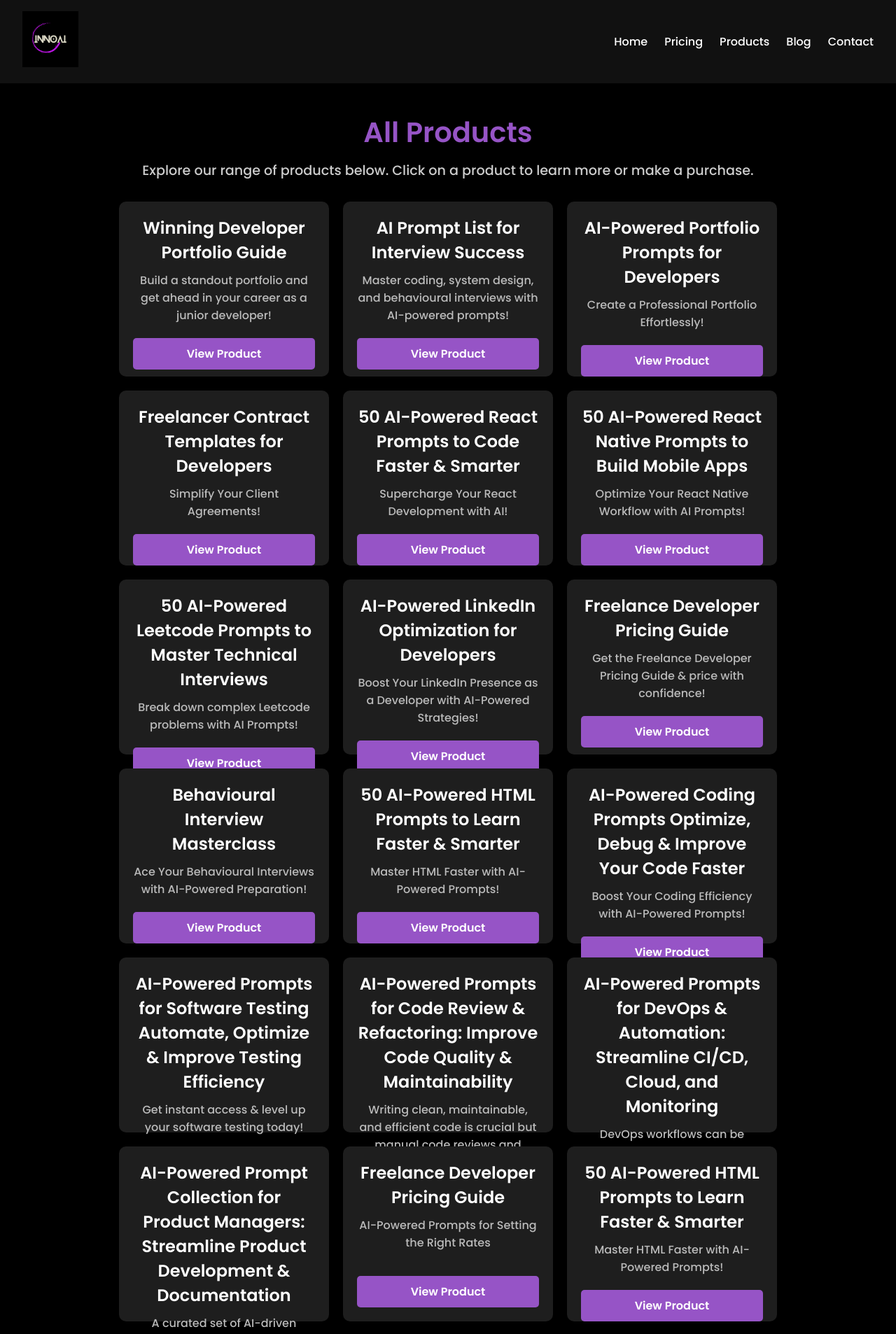
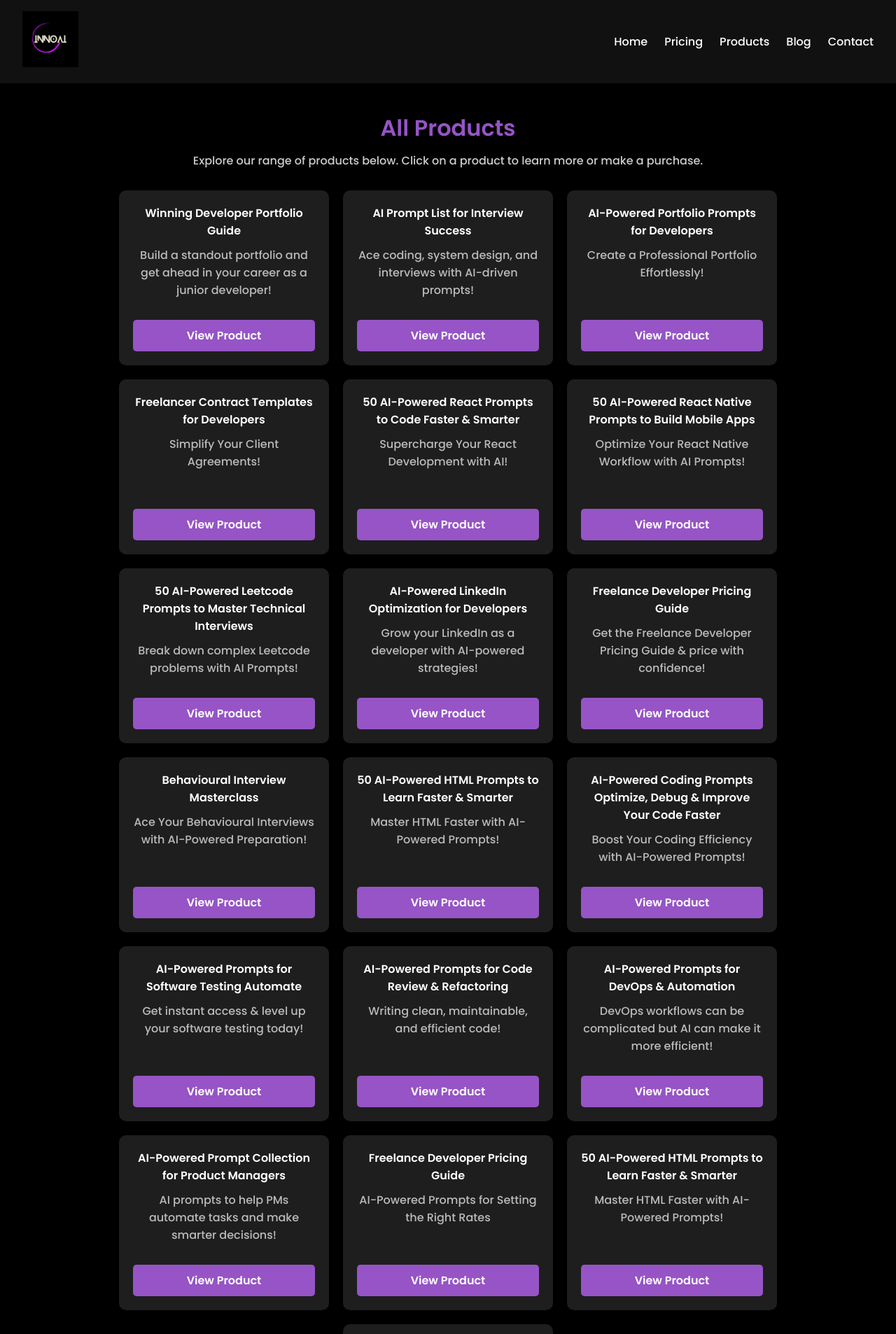
Before and after one commit to innoaitechsolution/innoaitechsolution-website, a React (Create React App) app: page /all-products in a window 1280 px wide. Shown: the top 1906 px of the page at 70% size. Built offline with nearby package versions, Linux system fonts and the light colour scheme.

Commit message:
Fix products page

```diff
--- a/src/components/Products/AllProductsPage.css
+++ b/src/components/Products/AllProductsPage.css
@@ -7,13 +7,13 @@
   }
 
   .all-products-page h1 {
-    font-size: 2.5rem;
+    font-size: 2rem;
     color: #9654c6;
     margin-bottom: 10px;
   }
 
   .all-products-page p {
-    font-size: 1.2rem;
+    font-size: 1rem;
     color: #ccc;
     margin-bottom: 30px;
   }
@@ -44,7 +44,7 @@
   }
 
   .product-item h2 {
-    font-size: 1.5rem;
+    font-size: 1rem;
     color: #fff;
     margin-bottom: 10px;
   }
--- a/src/components/Products/ProductsPage.js
+++ b/src/components/Products/ProductsPage.js
@@ -7,7 +7,7 @@ import mobileAppImage from "../../assets/mobile-app.png";
 import customSolutionsImage from "../../assets/custom-solutions.png";
 
 const ProductsPage = () => {
-  const navigate = useNavigate(); // React Router'ın yönlendirme hook'u
+  const navigate = useNavigate();
 
   const products = [
     {
--- a/src/data/products.json
+++ b/src/data/products.json
@@ -8,7 +8,7 @@
     {
       "id": 2,
       "name": "AI Prompt List for Interview Success",
-      "description": "Master coding, system design, and behavioural interviews with AI-powered prompts!",
+      "description": "Ace coding, system design, and interviews with AI-driven prompts!",
       "link": "https://innoaits.gumroad.com/l/ai-prompt-list"
     },
     {
@@ -44,7 +44,7 @@
     {
       "id": 8,
       "name": "AI-Powered LinkedIn Optimization for Developers",
-      "description": "Boost Your LinkedIn Presence as a Developer with AI-Powered Strategies!",
+      "description": "Grow your LinkedIn as a developer with AI-powered strategies!",
       "link": "https://innoaits.gumroad.com/l/linkedin-optimization"
     },
     {
@@ -73,26 +73,26 @@
     },
     {
       "id": 13,
-      "name": "AI-Powered Prompts for Software Testing Automate, Optimize & Improve Testing Efficiency",
+      "name": "AI-Powered Prompts for Software Testing Automate",
       "description": "Get instant access & level up your software testing today!",
       "link": "https://innoaits.gumroad.com/l/software-testing"
     },
     {
       "id": 14,
-      "name": "AI-Powered Prompts for Code Review & Refactoring: Improve Code Quality & Maintainability",
-      "description": "Writing clean, maintainable, and efficient code is crucial but manual code reviews and refactoring can be time-consuming!",
+      "name": "AI-Powered Prompts for Code Review & Refactoring",
+      "description": "Writing clean, maintainable, and efficient code!",
       "link": "https://innoaits.gumroad.com/l/code-review"
     },
     {
       "id": 15,
-      "name": "AI-Powered Prompts for DevOps & Automation: Streamline CI/CD, Cloud, and Monitoring",
-      "description": "DevOps workflows can be complicated and time-intensive—but AI can make it smarter and more efficient!",
+      "name": "AI-Powered Prompts for DevOps & Automation",
+      "description": "DevOps workflows can be complicated but AI can make it more efficient!",
       "link": "https://innoaits.gumroad.com/l/devops-automation"
     },
     {
       "id": 16,
-      "name": "AI-Powered Prompt Collection for Product Managers: Streamline Product Development & Documentation",
-      "description": "A curated set of AI-driven prompts designed to help PMs automate workflows, and make data-driven decisions effortlessly!",
+      "name": "AI-Powered Prompt Collection for Product Managers",
+      "description": "AI prompts to help PMs automate tasks and make smarter decisions!",
       "link": "https://innoaits.gumroad.com/l/product-development"
     },
     {
```
